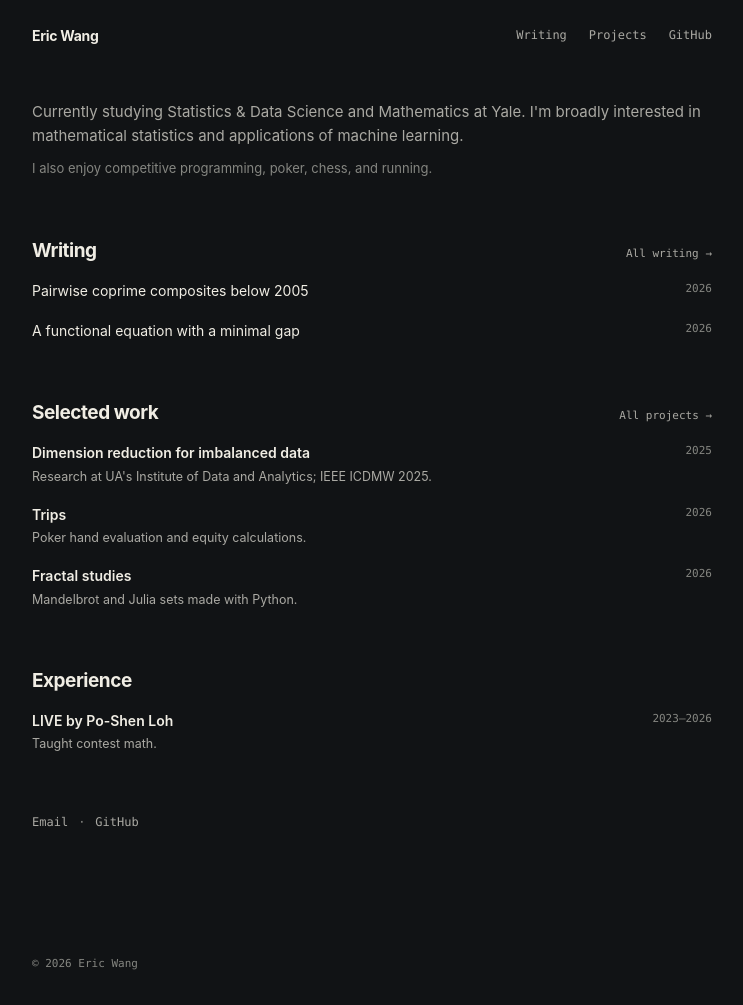
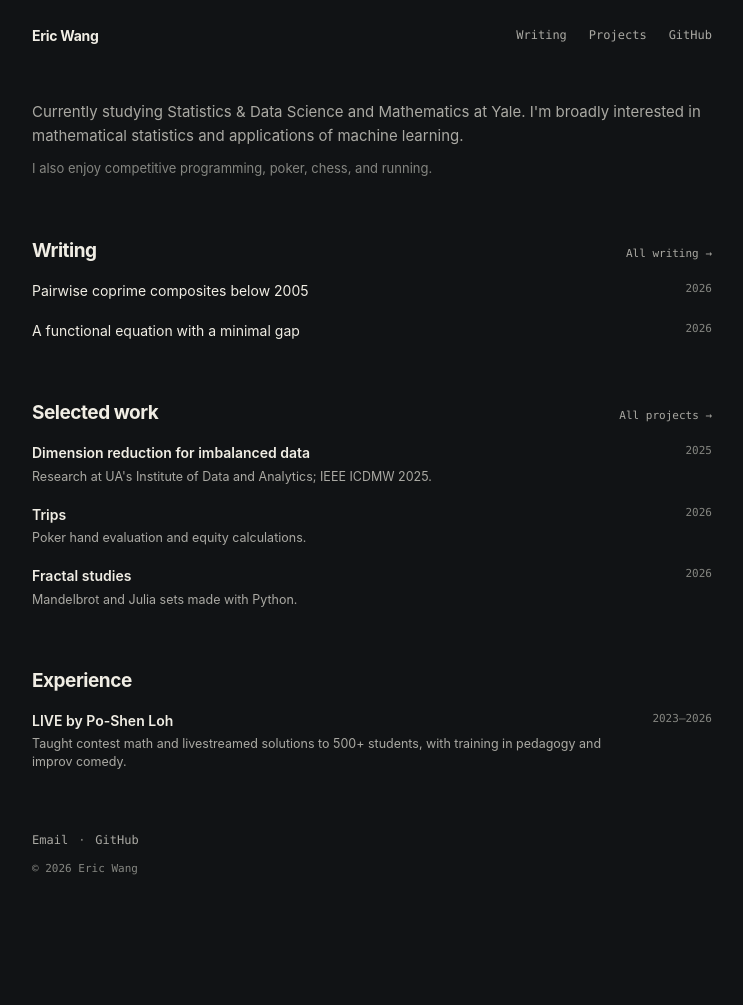
Before and after one commit to threepoint1four/threepoint1four.github.io, a Jekyll site: the page built from index.html, in a window 1280 px wide. Shown: the whole page, without its empty margins (268-1011 px from the left). Built offline with Jekyll 4.4.1, drawn with Linux system fonts in a browser that asks for light colours; after the commit the page ends 910 px from its top, so only the background shows below that.

Commit message:
Refine LIVE experience and homepage footer spacing

```diff
--- a/_layouts/default.html
+++ b/_layouts/default.html
@@ -19,7 +19,7 @@
     {% endif %}
   </head>
   <body>
-    <div class="site-shell">
+    <div class="site-shell{% if page.home %} home-site-shell{% endif %}">
       <header class="site-header{% if page.home %} home-site-header{% endif %}">
         {% if page.home %}<h1 class="site-mark">Eric Wang</h1>{% else %}<a class="site-mark" href="{{ '/' | relative_url }}" aria-label="Eric Wang, home">Eric Wang</a>{% endif %}
         <nav class="site-nav" aria-label="Main navigation">
--- a/assets/site.css
+++ b/assets/site.css
@@ -24,6 +24,7 @@ h1, h2, p { margin-top: 0; }
   display: flex;
   flex-direction: column;
 }
+.home-site-shell { min-height: 0; }
 
 .site-header {
   min-height: 70px;
@@ -43,6 +44,7 @@ main { flex: 1; }
 
 .home-site-header h1.site-mark:hover { text-decoration: none; }
 .home { padding: 30px 0 65px; }
+.home-site-shell .home { padding-bottom: 0; }
 .home-bio { margin: 0 0 60px; color: var(--muted); font-size: 15px; line-height: 1.6; }
 .home-bio p { margin: 0 0 10px; }
 .home-bio p:last-child { margin-bottom: 0; color: var(--soft); font-size: 13px; }
@@ -79,6 +81,7 @@ main { flex: 1; }
 .page-list { display: grid; gap: 17px; }
 
 .site-footer { margin-top: 36px; padding: 24px 0 32px; color: var(--soft); font: 11px/1.5 var(--mono); }
+.home-site-shell .site-footer { margin-top: 12px; padding-top: 0; }
 
 .post { padding: 56px 0 80px; }
 .back-link { color: var(--muted); font: 12px/1.4 var(--mono); text-decoration: none; }
--- a/index.html
+++ b/index.html
@@ -51,7 +51,7 @@ description: Eric Wang studies Statistics & Data Science and Mathematics at Yale
     </div>
     <div class="home-list">
       <div class="home-entry">
-        <span><strong>LIVE by Po-Shen Loh</strong><small>Taught contest math.</small></span>
+        <span><strong>LIVE by Po-Shen Loh</strong><small>Taught contest math and livestreamed solutions to 500+ students, with training in pedagogy and improv comedy.</small></span>
         <span class="home-date"><time datetime="2023">2023</time>–<time datetime="2026">2026</time></span>
       </div>
     </div>
```
